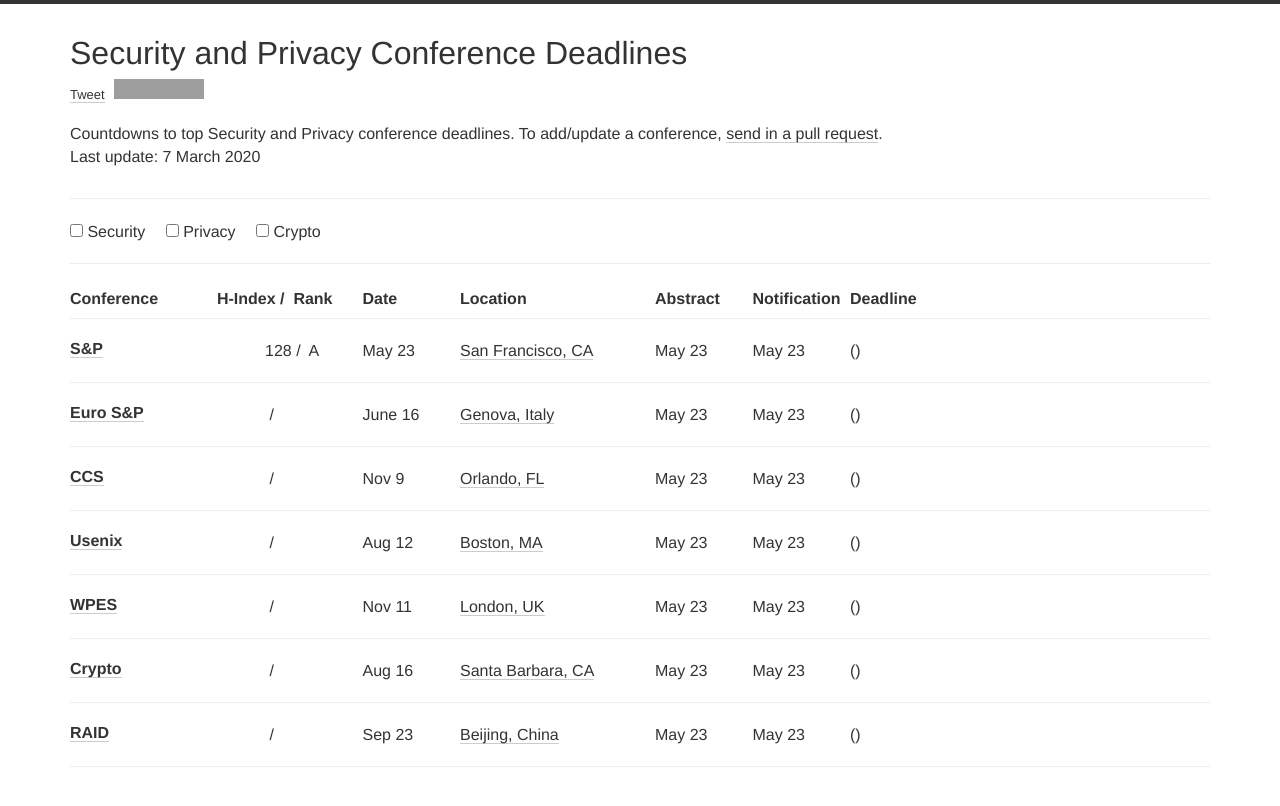
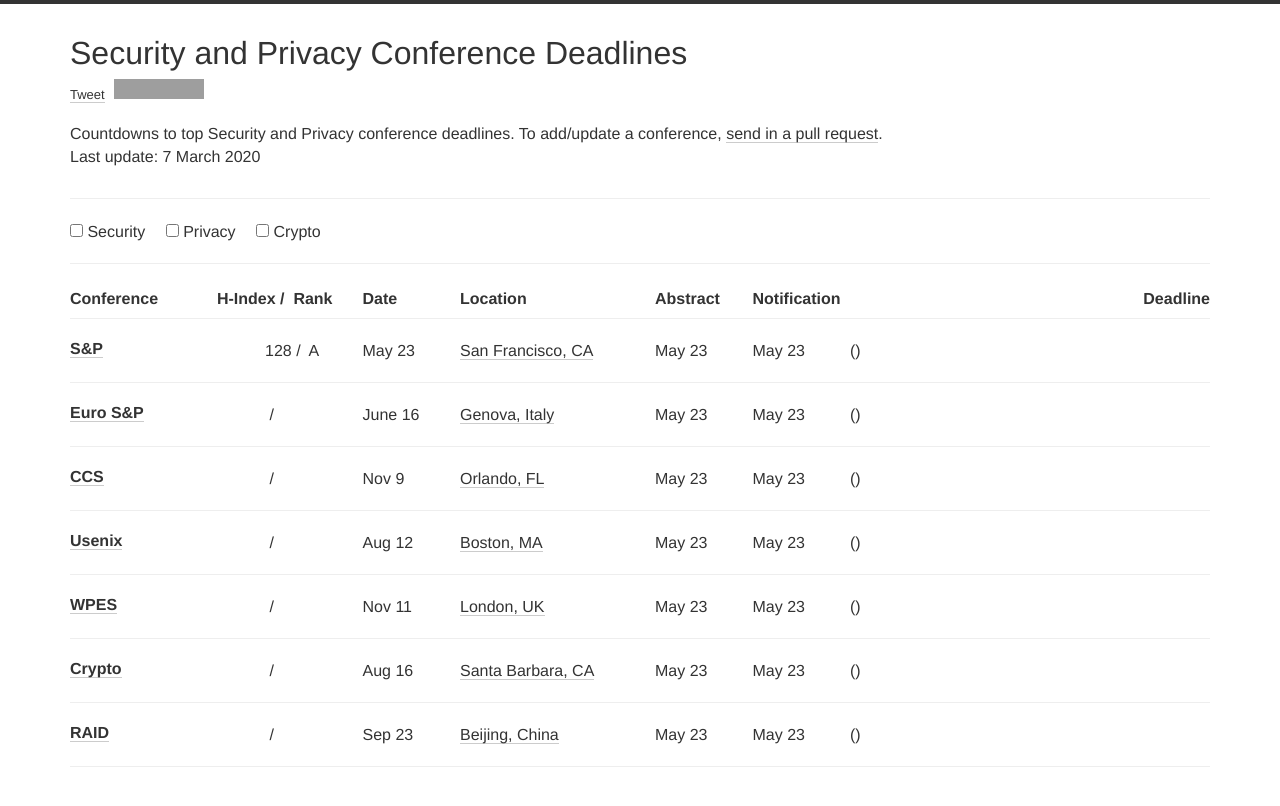
Before and after one commit to jianghaizhi/conference, a Jekyll site: the page built from index.html, in a window 1280 px wide. Shown: the top 806 px of the page. Built offline with Jekyll 4.4.1, drawn with Linux system fonts in a browser that asks for light colours; nearby versions of some CDN libraries; comment, search, counter and statistics services are not loaded; grey boxes are pictures that could not be loaded.

Commit message:
Update index.html

```diff
--- a/index.html
+++ b/index.html
@@ -53,7 +53,7 @@
         <div class="col-xs-12 col-md-2"><h2>Location</h2></div>
         <div class="col-xs-12 col-md-1"><h2>Abstract</h2></div>
         <div class="col-xs-12 col-md-1"><h2>Notification</h2></div>
-        <div class="col-xs-12 col-md-4"><h2>Deadline</h2></div>
+        <div class="col-xs-12 col-md-4"><h2 style="float:right;">Deadline</h2></div>
       </div>
 
             <!-- </div> -->
```
